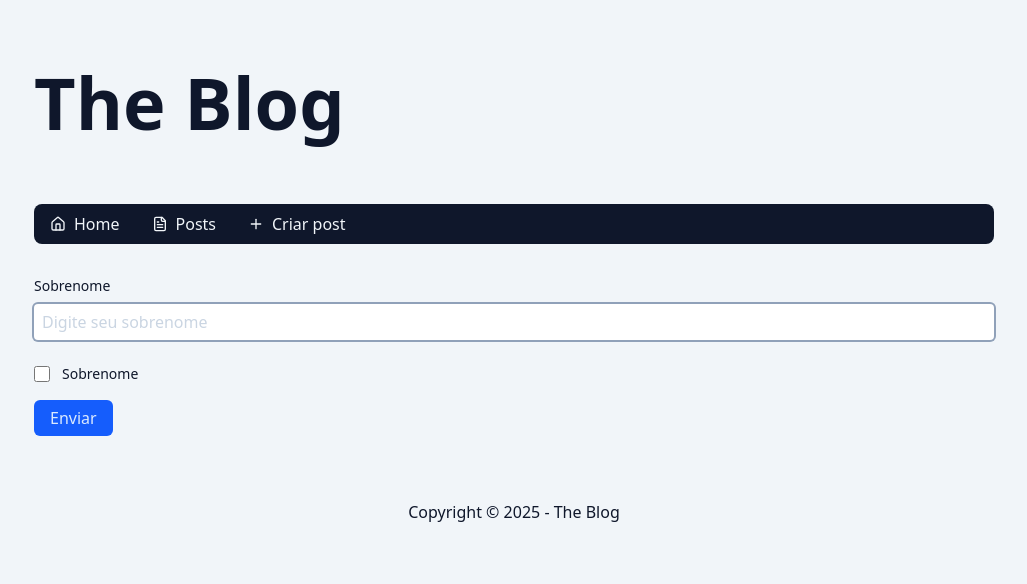
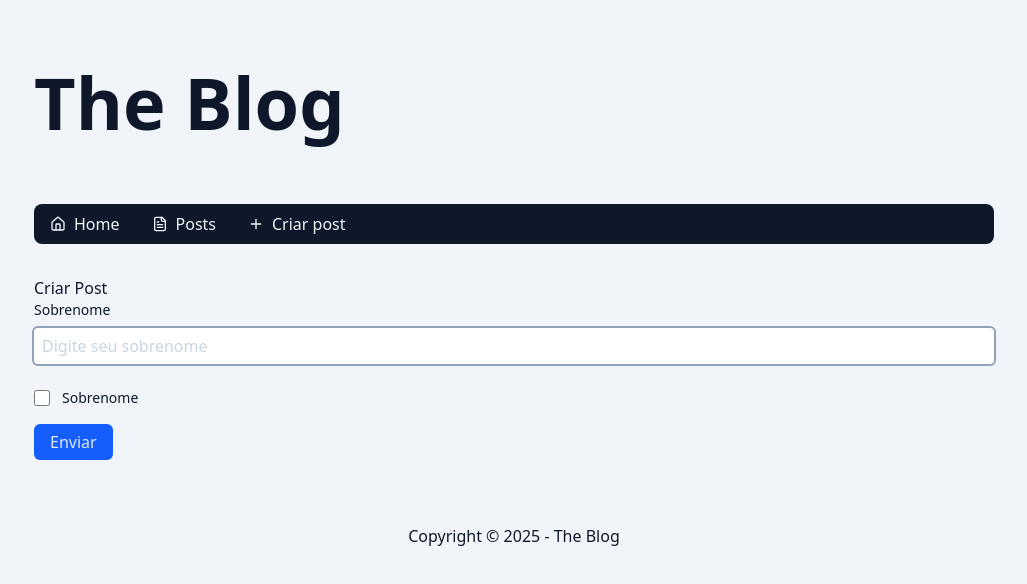
Before and after one commit to felipeazsantos/blog-next-app-25, a Next.js app: page /admin/post/new in a window 1280 px wide. Shown: the top 584 px of the page, without its empty margins (126-1153 px from the left). Built offline with nearby package versions, Linux system fonts and the light colour scheme.

Commit message:
Creating ManagedPostForm component

```diff
--- a/src/app/admin/post/new/page.tsx
+++ b/src/app/admin/post/new/page.tsx
@@ -1,20 +1,12 @@
-import Button from '@/components/Button';
-import InputCheckbox from '@/components/InputCheckbox';
-import InputText from '@/components/InputText';
+import ManagedPostForm from '@/components/admin/ManagedPostForm';
 
 export const dynamic = 'force-dynamic';
 
 export default async function AdminPostNewPage() {
   return (
-    <form action='' className='mb-16'>
-      <div className='flex flex-col gap-6'>
-        <InputText labelText='Sobrenome' placeholder='Digite seu sobrenome' />
-        <InputCheckbox labelText='Sobrenome' />
-      </div>
-
-      <div className='mt-4'>
-        <Button type='submit'>Enviar</Button>
-      </div>
-    </form>
+    <>
+      <h1>Criar Post</h1>
+      <ManagedPostForm />
+    </>
   );
 }
--- /dev/null
+++ b/src/components/admin/ManagedPostForm/index.tsx
@@ -0,0 +1,21 @@
+'use client';
+
+import Button from '@/components/Button';
+import InputCheckbox from '@/components/InputCheckbox';
+import InputText from '@/components/InputText';
+import React from 'react';
+
+export default function ManagedPostForm() {
+  return (
+    <form action='' className='mb-16'>
+      <div className='flex flex-col gap-6'>
+        <InputText labelText='Sobrenome' placeholder='Digite seu sobrenome' />
+        <InputCheckbox labelText='Sobrenome' />
+      </div>
+
+      <div className='mt-4'>
+        <Button type='submit'>Enviar</Button>
+      </div>
+    </form>
+  );
+}
```
